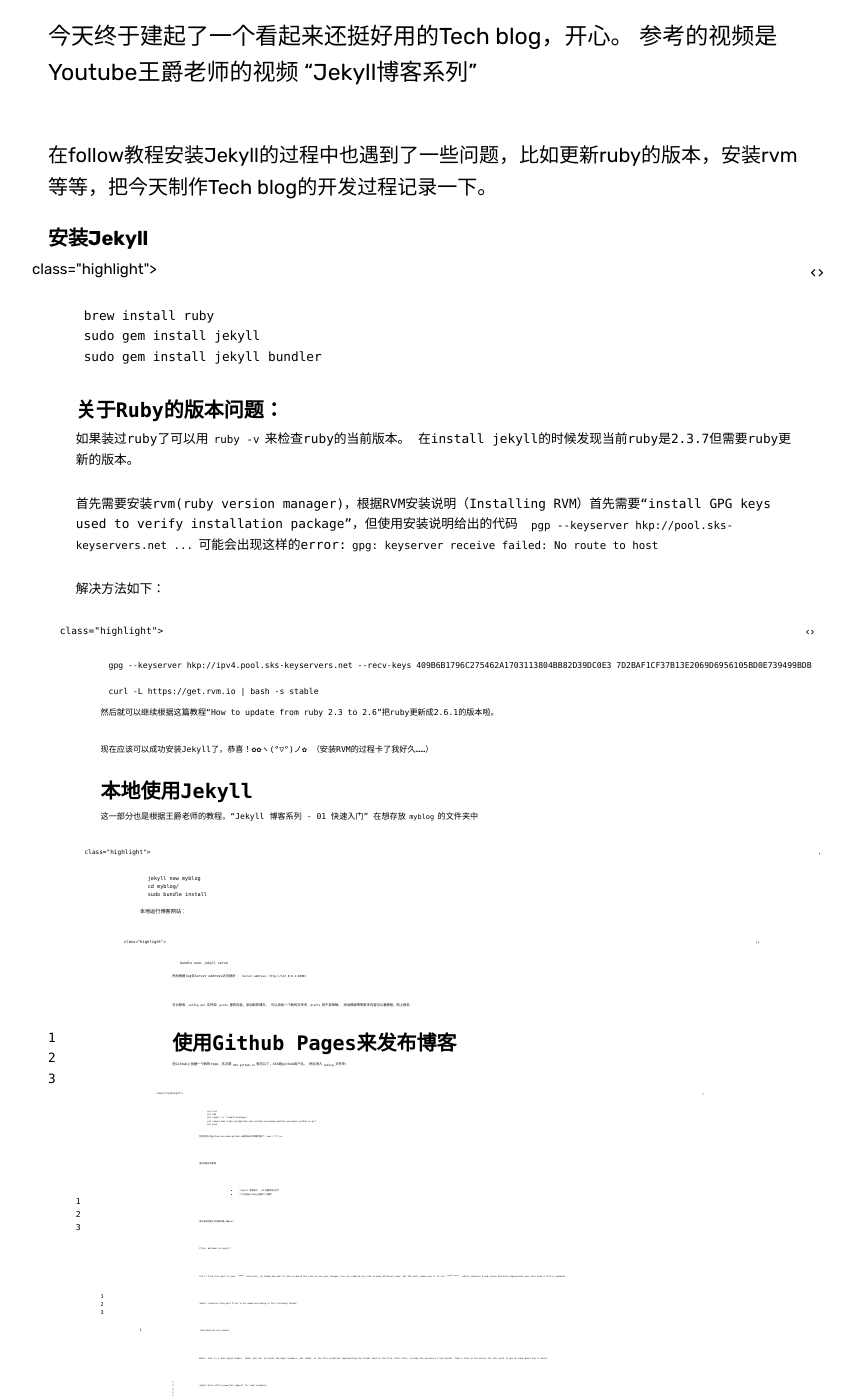
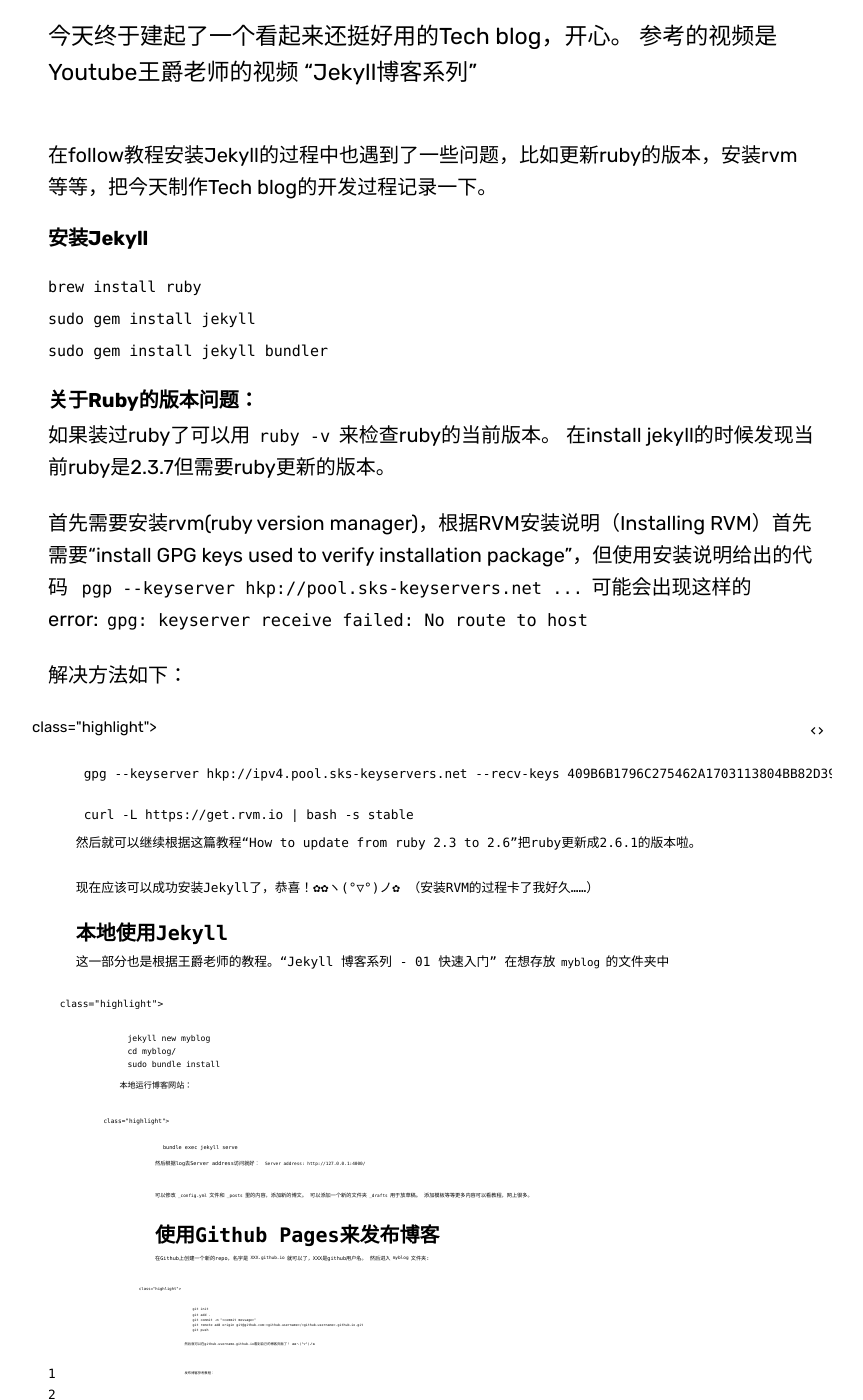
Before and after one commit to Lanzhou-J/Lanzhou-J.github.io, a Jekyll site: the page built from _posts/2021-03-17-build-jekyll-blog.markdown, in a window 1280 px wide and 1400 px high, scrolled down 848 px. Shown: the whole window, without its empty margins (208-1071 px from the left). Built offline with Jekyll 4.4.1, drawn with Linux system fonts in a browser that asks for light colours; some web fonts are replaced.

Commit message:
change language name to txt

````diff
--- a/_posts/2021-03-17-build-jekyll-blog.markdown
+++ b/_posts/2021-03-17-build-jekyll-blog.markdown
@@ -22,7 +22,7 @@
 在follow教程安装Jekyll的过程中也遇到了一些问题，比如更新ruby的版本，安装rvm等等，把今天制作Tech blog的开发过程记录一下。
 
 ### 安装Jekyll
-```js
+```txt
 brew install ruby
 sudo gem install jekyll
 sudo gem install jekyll bundler
````
